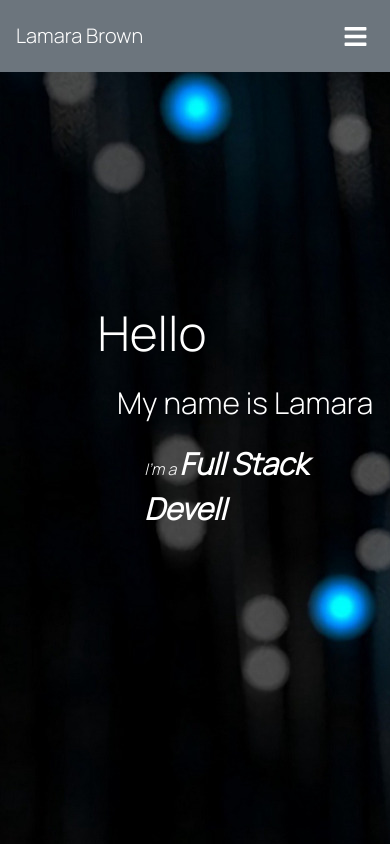
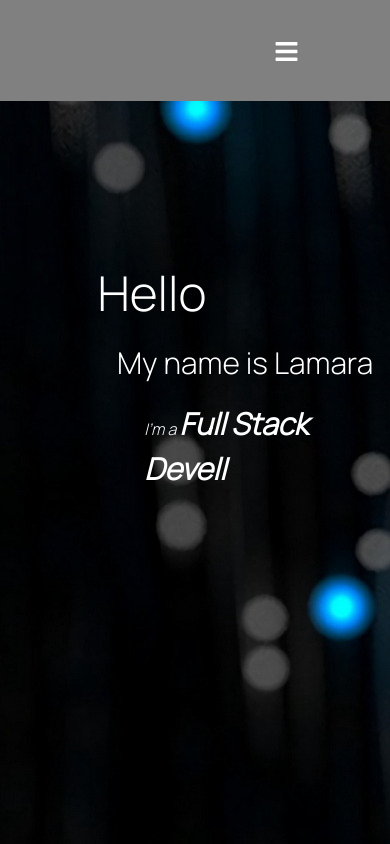
Before and after one commit to lbrowncoder/portfolioNew, a React (Create React App) app: page / in a window 390 px wide. Shown: the top 844 px of the page. Built offline with nearby package versions, Linux system fonts and the light colour scheme.

Commit message:
media queries

```diff
--- a/src/components/Navbar.css
+++ b/src/components/Navbar.css
@@ -1,4 +1,87 @@
-.active {
+.nav {
+ background-color: grey;
+ display: flex;
+ position: fixed;
+ z-index: 1;
+ width: 100%;
+ cursor: pointer;
+ justify-content: space-around;
+ min-height: 12vh;
+ color: white;
+ align-items: center;
+}
+
+.list {
+ list-style: none;
+ display: flex;
+ justify-content: space-around;
+ width: 50%;
+}
+
+* .active {
+ border-bottom: 1px solid white;
+ color: yellow;
+ text-decoration: none;
+}
+
+.active:hover {
+ color: yellow;
+ text-decoration: none;
+}
+
+.brown {
+ display: flex;
+ color: white;
+}
+
+.brown:hover {
+ text-decoration: none;
+}
+
+.hamburgerToggle {
+ cursor: pointer;
+ color: white;
+ display: none;
+}
+
+.cross {
+ display: none;
+}
+
+@media screen and (max-width: 850px) {
+ body {
+  overflow-x: hidden;
+ }
+ .hamburgerToggle {
+  display: block;
+ }
+ .list {
+  position: absolute;
+  transform: translateX(100%);
+  right: 0%;
+  display: flex;
+  justify-content: flex-start;
+ }
+ .links {
+  list-style: none;
+ }
+
+ .brown {
+  display: none;
+ }
+
+ .active {
+  display: block;
+ }
+}
+
+@media screen and (min-width:851px) {
+    . {
+        display: block;
+    }
+}
+
+/* .active {
     border-bottom: 1px solid white;
     color: yellow;
     text-decoration: none;
@@ -37,6 +120,11 @@
    .hamburger:focus {
        outline: none;
    }
+
+   .navbar {
+       background: grey;
+       position: fixed;
+   } */
 /*
    @media only screen and (max-width: 952px) {
     .navBar {
@@ -46,8 +134,7 @@
     }
    } */
 
-
-   /* @media screen and (max-width: 650px) {
+/* @media screen and (max-width: 650px) {
        .navBar {
            display: none;
        }
@@ -59,7 +146,7 @@
        }
     } */
 
-    .hamburger.open .bars {
+/* .hamburger.open .bars {
         transform: translate(2rem);
         background-color: transparent;
 
@@ -77,4 +164,4 @@
         .hamburger {
             display: block;
         }
-    }
+    } */
--- a/src/components/Navbar.js
+++ b/src/components/Navbar.js
@@ -1,20 +1,31 @@
-import React from "react";
+import React, { useState } from "react";
 import { Link } from "react-scroll";
+import * as FaIcons from "react-icons/fa";
+import * as ImIcons from "react-icons/im";
 import "../components/Navbar.css";
-import * as FaIcons from "react-icons/fa";
 
 const NavBar = () => {
+ const [navLinkOpen, navLinkToggle] = useState(false);
+
+ const handleLinkToggle = () => {
+  navLinkToggle(!navLinkOpen);
+ };
+
+ const renderClasses = () => {
+  let classes = "list";
+  if (navLinkOpen) {
+   classes += "active";
+  }
+  return classes;
+ };
+
  return (
-  <div class="navbar-static-top">
-   <nav class="navbar navbar-expand-lg p-3 mb-2 bg-secondary fixed-top">
-    <div class="container">
-     <a class="navbar-brand text-white" href="#">
-      Lamara Brown
+  <div>
+   <nav className="nav">
+    <a href="#">
+     <p className="brown">Lamara Brown</p>
     </a>
-     <ul className="navbar-nav">
-         <button className="hamburger">
-         <FaIcons.FaBars className="hamburger" size='25px' />
-         </button>
+    <ul className={renderClasses()}>
      <li className="links" id="links">
       <Link
        activeClass="active"
@@ -63,7 +74,6 @@ const NavBar = () => {
        Tech Stack
       </Link>
      </li>
-
      <li className="links">
       <Link
        activeClass="active"
@@ -77,6 +87,10 @@ const NavBar = () => {
       </Link>
      </li>
     </ul>
+    <div onClick={handleLinkToggle} className="hamburgerToggle">
+     {/* <i className="fas fa-bars fa-lg"></i> */}
+     <FaIcons.FaBars className="bars" size="25px" />
+     <ImIcons.ImCross size="25px" className="cross" />
     </div>
    </nav>
   </div>
@@ -84,3 +98,88 @@ const NavBar = () => {
 };
 
 export default NavBar;
+
+// import React from "react";
+// import { Link } from "react-scroll";
+// import "../components/Navbar.css";
+// import * as FaIcons from "react-icons/fa";
+
+// const NavBar = () => {
+//  return (
+//    <nav className="navbar">
+//     <div class="container">
+//      <a class="navbar-brand text-white" href="#">
+//       Lamara Brown
+//      </a>
+//      <ul className="navbar-nav">
+//          <button className="hamburger">
+//          <FaIcons.FaBars className="hamburger" size='25px' />
+//          </button>
+//       <li id="links">
+//        <Link
+//         activeClass="active"
+//         to="home"
+//         spy={true}
+//         smooth={true}
+//         offset={0}
+//         duration={500}
+//        >
+//         Home
+//        </Link>
+//       </li>
+//       <li className="links">
+//        <Link
+//         activeClass="active"
+//         to="about"
+//         spy={true}
+//         smooth={true}
+//         offset={0}
+//         duration={500}
+//        >
+//         About
+//        </Link>
+//       </li>
+//       <li className="links">
+//        <Link
+//         activeClass="active"
+//         to="work"
+//         spy={true}
+//         smooth={true}
+//         offset={0}
+//         duration={500}
+//        >
+//         Portfolio
+//        </Link>
+//       </li>
+//       <li className="links">
+//        <Link
+//         activeClass="active"
+//         to="tech"
+//         spy={true}
+//         smooth={true}
+//         offset={0}
+//         duration={500}
+//        >
+//         Tech Stack
+//        </Link>
+//       </li>
+
+//       <li className="links">
+//        <Link
+//         activeClass="active"
+//         to="contact"
+//         spy={true}
+//         smooth={true}
+//         offset={0}
+//         duration={500}
+//        >
+//         Contact
+//        </Link>
+//       </li>
+//      </ul>
+//     </div>
+//    </nav>
+//  );
+// };
+
+// export default NavBar;
--- a/src/pages/About.css
+++ b/src/pages/About.css
@@ -5,7 +5,7 @@
 }
 
 .about {
-    min-height: 100vh;
+min-height: 100vh;
  width: 100%;
  background-color: white;
  width: fit-content;
@@ -32,3 +32,9 @@
  text-align: center;
  margin-top: 5rem;
 }
+
+@media screen and (max-width: 850px) {
+    .me {
+     padding-top: 60px;
+    }
+}
--- a/src/pages/Home.css
+++ b/src/pages/Home.css
@@ -3,9 +3,10 @@
  color: white;
 }
 
-.comp{
+.comp {
  min-height: 100vh;
  display: flex;
+ flex-wrap: wrap;
  flex-direction: column;
  justify-content: center;
 }
@@ -38,16 +39,7 @@
  background-size: cover;
 }
 
-@media screen and (min-width: 300px) {
- .name {
-  font-size: 2rem;
- }
- .job {
-  font-size: 3.5rem;
- }
-}
-
-@media screen and (max-width: 600px) {
+@media screen and (max-width: 850px) {
  .name {
   font-size: 30px;
  }
@@ -56,7 +48,25 @@
  }
 }
 
-@media screen and (min-width: 320px) and (max-width:580px) {
+/* @media screen and (min-width: 300px) {
+ .name {
+  font-size: 2rem;
+ }
+ .job {
+  font-size: 3.5rem;
+ }
+} */
+
+/* @media screen and (max-width: 600px) {
+ .name {
+  font-size: 30px;
+ }
+ .job {
+  font-size: 30px;
+ }
+} */
+
+@media screen and (min-width: 320px) and (max-width: 580px) {
  .comp {
   background: url(../images/technology.jpg) repeat-x;
  }
--- a/src/pages/Skills.css
+++ b/src/pages/Skills.css
@@ -35,3 +35,9 @@
     display: flex;
  }
 }
+
+@media screen and (max-width: 850px) {
+   .tech {
+   padding-top:160px;
+   }
+}
--- a/src/pages/Work.css
+++ b/src/pages/Work.css
@@ -1,18 +1,29 @@
-.work {
+/* .work {
  display: flex;
  flex-wrap: wrap;
  height:fit-content;
- justify-content: space-evenly;
+ justify-content: center;
  background-color: white;
  min-height: 100vh;
  padding-top: 3rem;
  padding-bottom: 3rem;
  background-color: lightgray;
+} */
+
+.portfolio {
+text-align: center;
+padding-top: 12vh;
 }
 
-.portfolio {
- text-align: center;
- padding-top: 3rem;
+.work {
+    display: flex;
+    height: fit-content;
+    flex-direction: row;
+    justify-content: space-evenly;
+    flex-wrap: wrap;
+    min-height: 100%;
+    align-items: center;
+    padding-bottom: 2rem;
 }
 
 .card-title {
@@ -59,3 +70,10 @@ border-style: double;
        margin-bottom: 1rem;
     }
 }
+
+
+@media screen and (max-width: 850px) {
+    .portfolio {
+     padding-top: 160px;
+    }
+}
--- a/src/pages/Work.js
+++ b/src/pages/Work.js
@@ -3,13 +3,12 @@ import "../pages/Work.css";
 import Quiz from "../images/quiz.jpg";
 import bookcase from "../images/bookcase.JPG";
 import eggshells from "../images/welcome.jpg";
-import VideoPlayer from "react-video-js-player";
 
 const Work = () => {
  return (
   <>
-   <div className="mainport" id="work">
-    <h1 className="portfolio">My Portfolio</h1>
+   <div className="mainport" id="work" >
+   <h1 className="portfolio">My Portfolio</h1>
     <div className="work">
      <div class="card" style={{ width: "18rem" }}>
       <h5 class="card-title">Eggshells</h5>
```
Lines whose indentation alone changed are shown as unchanged.
